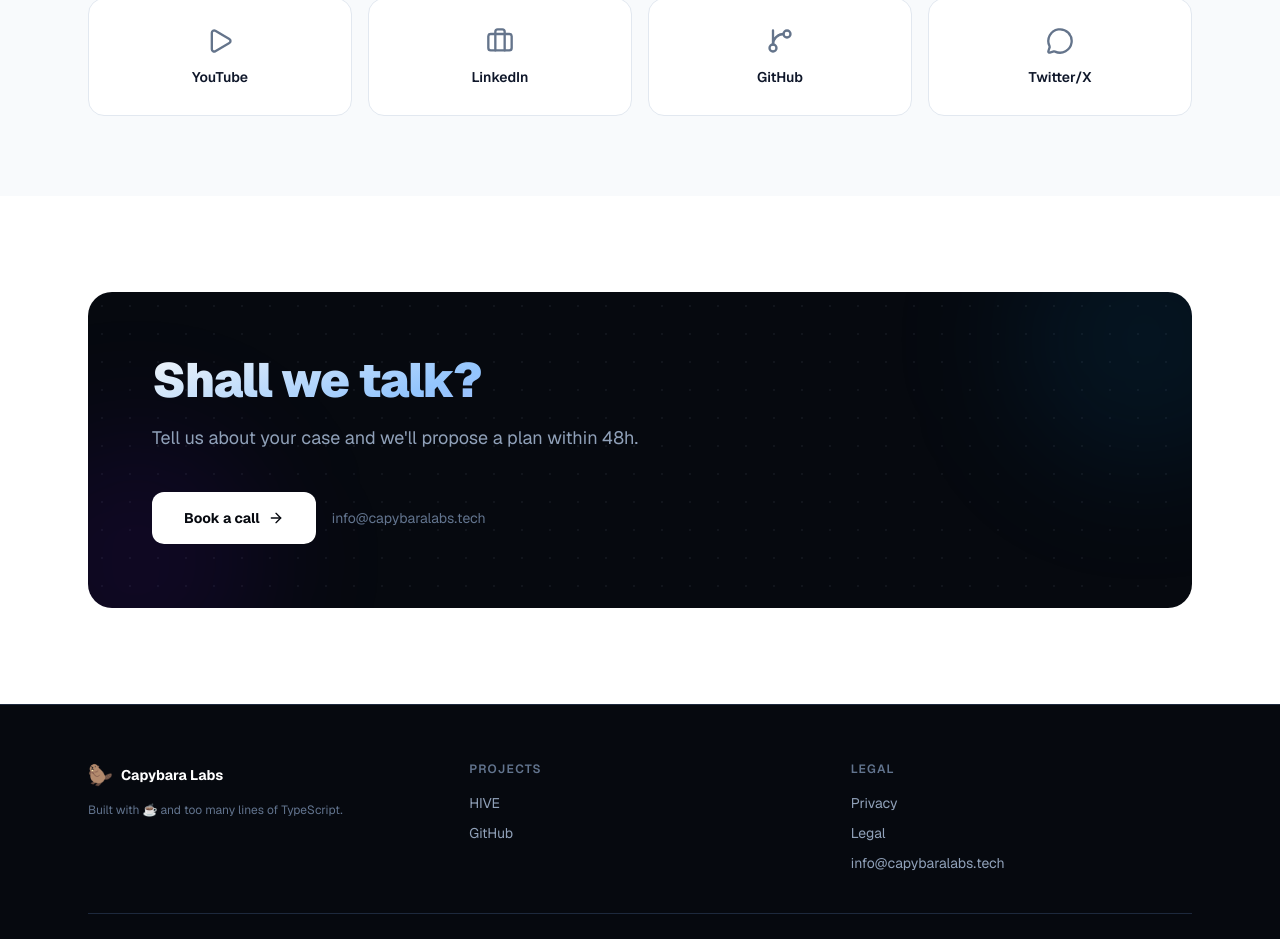
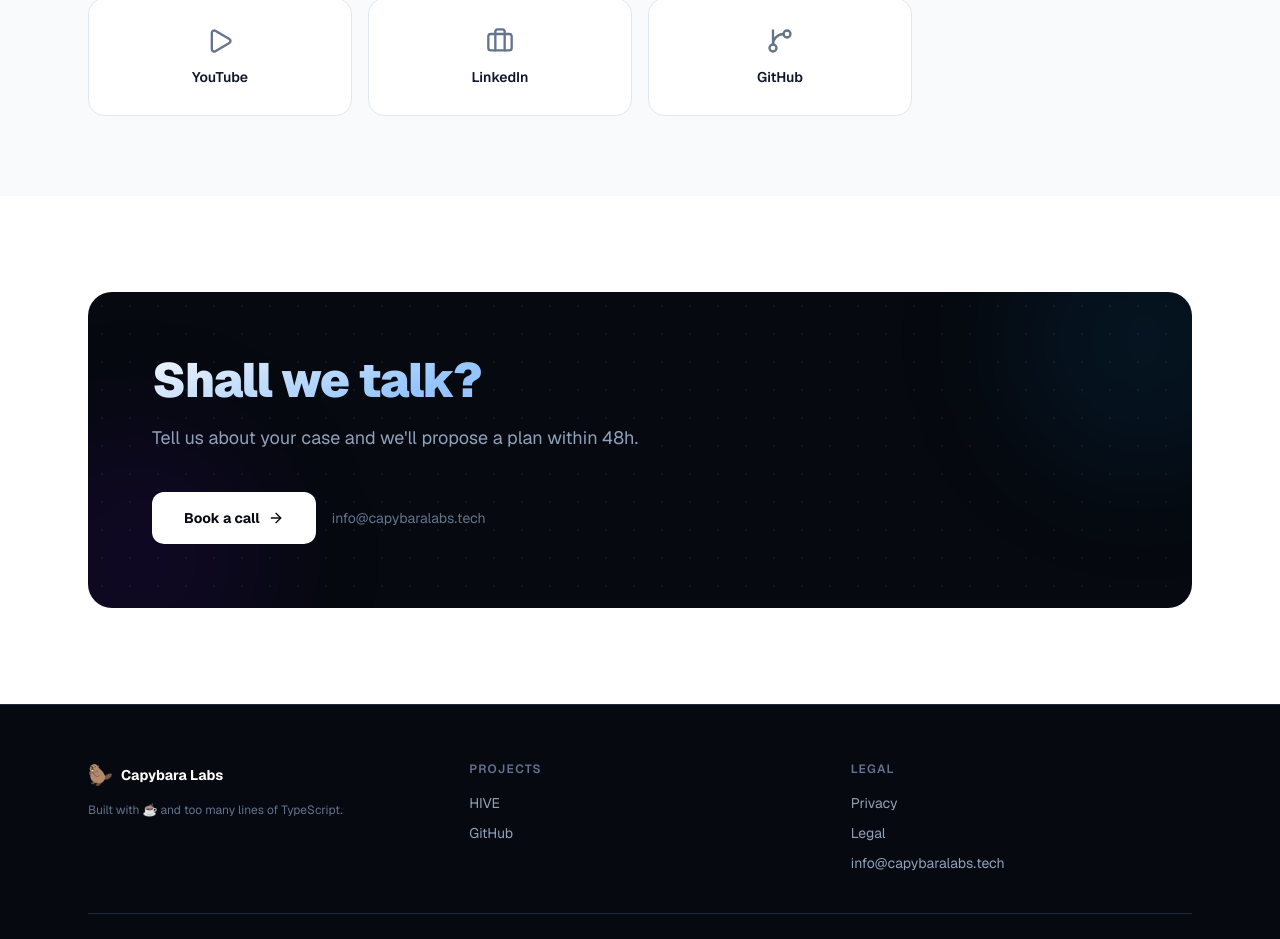
Before and after one commit to capybarist/capybarahome, a Next.js app: page / in a window 1280 px wide. Shown: the part 2761-3700 px from the top of the page. Built offline with nearby package versions, Linux system fonts and the light colour scheme.

Commit message:
fix: update social links — correct YouTube/@capybara-labs, LinkedIn URL, remove Twitter

```diff
--- a/src/app/page.tsx
+++ b/src/app/page.tsx
@@ -3,7 +3,7 @@ import Link from "next/link";
 import { useI18n } from "@/lib/i18n";
 import {
   Zap, Code2, Wrench, Brain, ArrowRight,
-  Play, Briefcase, GitBranch, MessageCircle,
+  Play, Briefcase, GitBranch,
   CheckCircle2, Shield, Clock, Star,
   Network, Lock, FileText, Globe,
 } from "lucide-react";
@@ -26,10 +26,9 @@ const stack = [
 ];
 
 const socialLinks = [
-  { Icon: Play,          label: "YouTube",  href: "https://youtube.com/@capybaralabs",          color: "hover:text-red-500" },
-  { Icon: Briefcase,     label: "LinkedIn", href: "https://linkedin.com/company/capybara-labs", color: "hover:text-blue-600" },
-  { Icon: GitBranch,     label: "GitHub",   href: "https://github.com/capybarist",              color: "hover:text-slate-900" },
-  { Icon: MessageCircle, label: "Twitter/X",href: "https://twitter.com/capybaraitech",          color: "hover:text-sky-500" },
+  { Icon: Play,      label: "YouTube",  href: "https://www.youtube.com/@capybara-labs",                   color: "hover:text-red-500" },
+  { Icon: Briefcase, label: "LinkedIn", href: "https://www.linkedin.com/company/capybara-labsllc",         color: "hover:text-blue-600" },
+  { Icon: GitBranch, label: "GitHub",   href: "https://github.com/capybarist",                             color: "hover:text-slate-900" },
 ];
 
 /* ── HIVE terminal mockup ──────────────────────────────────────────────────── */
--- a/src/components/Footer.tsx
+++ b/src/components/Footer.tsx
@@ -36,9 +36,9 @@ export function Footer() {
         <div className="pt-6 border-t border-slate-800 flex flex-col md:flex-row justify-between gap-3 text-xs text-slate-600">
           <span>© {new Date().getFullYear()} Capybara Labs LLC. {t("foot_rights")}</span>
           <div className="flex gap-5">
-            {["Twitter/X", "LinkedIn", "GitHub", "YouTube"].map(s => (
-              <a key={s} href="#" className="hover:text-slate-400 transition-colors">{s}</a>
-            ))}
+            <a href="https://www.youtube.com/@capybara-labs" target="_blank" rel="noopener" className="hover:text-slate-400 transition-colors">YouTube</a>
+            <a href="https://www.linkedin.com/company/capybara-labsllc" target="_blank" rel="noopener" className="hover:text-slate-400 transition-colors">LinkedIn</a>
+            <a href="https://github.com/capybarist" target="_blank" rel="noopener" className="hover:text-slate-400 transition-colors">GitHub</a>
           </div>
         </div>
       </div>
```
